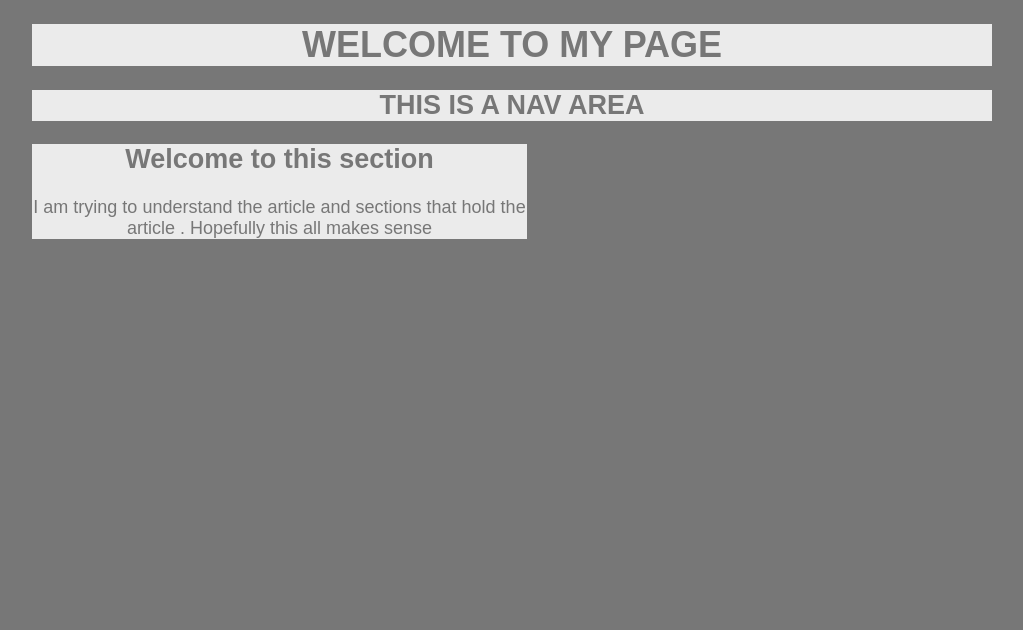
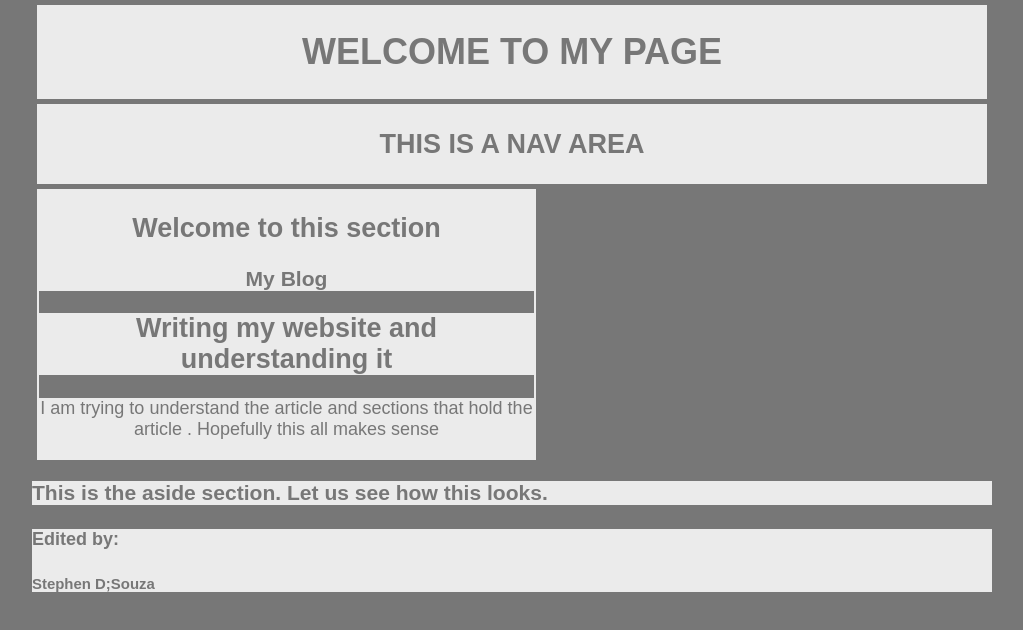
Before and after one commit to Stephen-dsouza/HW-Wireframe, a plain HTML site: page index.html in a window 1280 px wide. Shown: the whole page, without its empty margins (128-1151 px from the left). Drawn offline with Linux system fonts and the light colour scheme.

Commit message:
2nd change

```diff
--- a/index.html
+++ b/index.html
@@ -1,9 +1,8 @@
 <!DOCTYPE html>
 <html>
-
   <head>
-    <meta charset="UTF-8">
-    <link rel="stylesheet" type="text/css" href="style.css">
+    <meta charset="UTF-8" />
+    <link rel="stylesheet" type="text/css" href="style.css" />
     <title>EASY HOMEWORK</title>
   </head>
 
@@ -18,12 +17,26 @@
       </nav>
       <section>
         <h1>Welcome to this section</h1>
+
         <article>
-                <p>I am trying to understand the article and sections that hold the article . Hopefully this all makes
-                    sense</p>
+          <h1>My Blog</h1>
+          <h2>Writing my website and understanding it</h2>
+          <p>
+            I am trying to understand the article and sections that hold the
+            article . Hopefully this all makes sense
+          </p>
         </article>
       </section>
+      <aside>
+        <h3>This is the aside section. Let us see how this looks.</h3>
+      </aside>
+
+      <footer>
+        <h4>
+          Edited by:
+          <h5>Stephen D;Souza</h5>
+        </h4>
+      </footer>
     </div>
   </body>
-
 </html>
--- a/style.css
+++ b/style.css
@@ -1,5 +1,4 @@
-
-body{
+body {
   font-family: Arial, "Helvetica Neue", Helvetica, sans-serif;
   color: #777;
   background: #777;
@@ -8,25 +7,31 @@ body{
   margin: 0 auto;
 }
 
-
-    Header,nav,section,aside,footer{
+header,
+nav,
+section,
+aside,
+footer {
   background: #ebebeb;
 }
-   article
-   {
-    color: #ebebeb;
+article {
     background: #777;
 }
-   h1,h2,p{
+h1,
+h2,
+p {
   color: #777;
   background: #ebebeb;
+}
+
+section {
+  width: 495px;
+}
+header,
+nav,
+section {
+  text-align: center;
+  margin: 5px;
+  padding: 2px;
 
 }
-
-   section{
-       width: 495px;
-
-   }
-   header,nav,section{
-    text-align: center;
-   }
```
Lines whose indentation alone changed are shown as unchanged.
